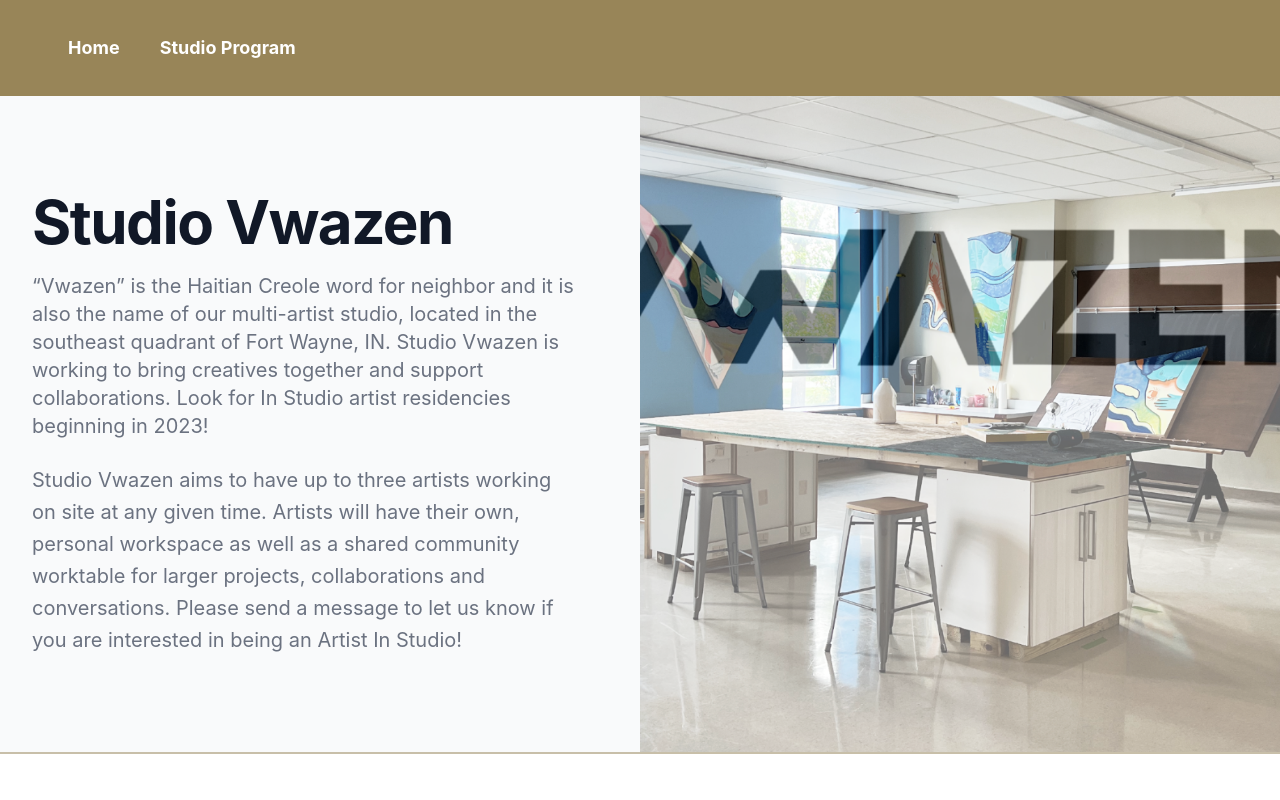
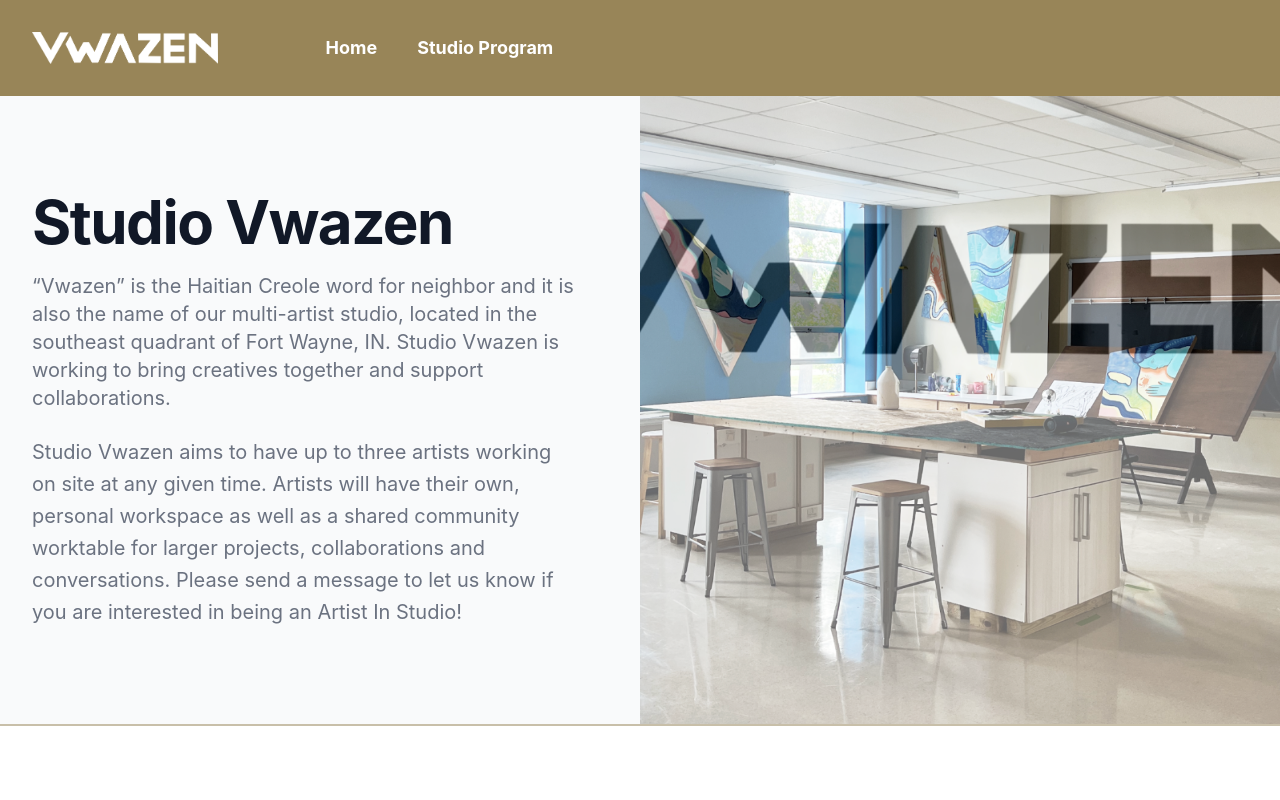
Before and after one commit to jrthartwig/studio-vwazen, a React (Create React App) app: page / in a window 1280 px wide. Shown: the top 800 px of the page. Built offline with nearby package versions, Linux system fonts and the light colour scheme.

Commit message:
fix: logo

```diff
--- a/src/Home/StudioVwazenBanner.jsx
+++ b/src/Home/StudioVwazenBanner.jsx
@@ -13,8 +13,7 @@ export default function StudioVwazenBanner() {
               “Vwazen” is the Haitian Creole word for neighbor and it is also
               the name of our multi-artist studio, located in the southeast
               quadrant of Fort Wayne, IN. Studio Vwazen is working to bring
-              creatives together and support collaborations. Look for In Studio
-              artist residencies beginning in 2023!
+              creatives together and support collaborations.
             </p>
             <br></br>
             <p className="text-xl leading-8 text-gray-500">
--- a/src/Layout/Navbar.jsx
+++ b/src/Layout/Navbar.jsx
@@ -1,6 +1,7 @@
 import { Disclosure } from "@headlessui/react";
 import { Bars3Icon, XMarkIcon } from "@heroicons/react/24/outline";
 import { Link } from "react-router-dom";
+import logo from "./Vwazen_White.png";
 
 export default function Navbar() {
   return (
@@ -10,8 +11,14 @@ export default function Navbar() {
           <div className="mx-auto max-w-7xl px-4 py-4 sm:px-6 lg:px-8">
             <div className="flex h-16 items-center justify-between">
               <div className="flex items-center">
-                <div className="flex-shrink-0"></div>
-                <div className="hidden sm:ml-6 sm:block">
+                <div className="flex-shrink-0">
+                  <img
+                    className="block h-8 w-auto"
+                    src={logo}
+                    alt="Studio Vwazen"
+                  />
+                </div>
+                <div className="hidden ml-24 sm:block">
                   <div className="flex space-x-4">
                     {/* Current: "bg-gray-900 text-white", Default: "text-gray-300 hover:bg-gray-700 hover:text-white" */}
                     <Link
```
Also changed, not shown: src/Layout/Vwazen_White.png (added).
